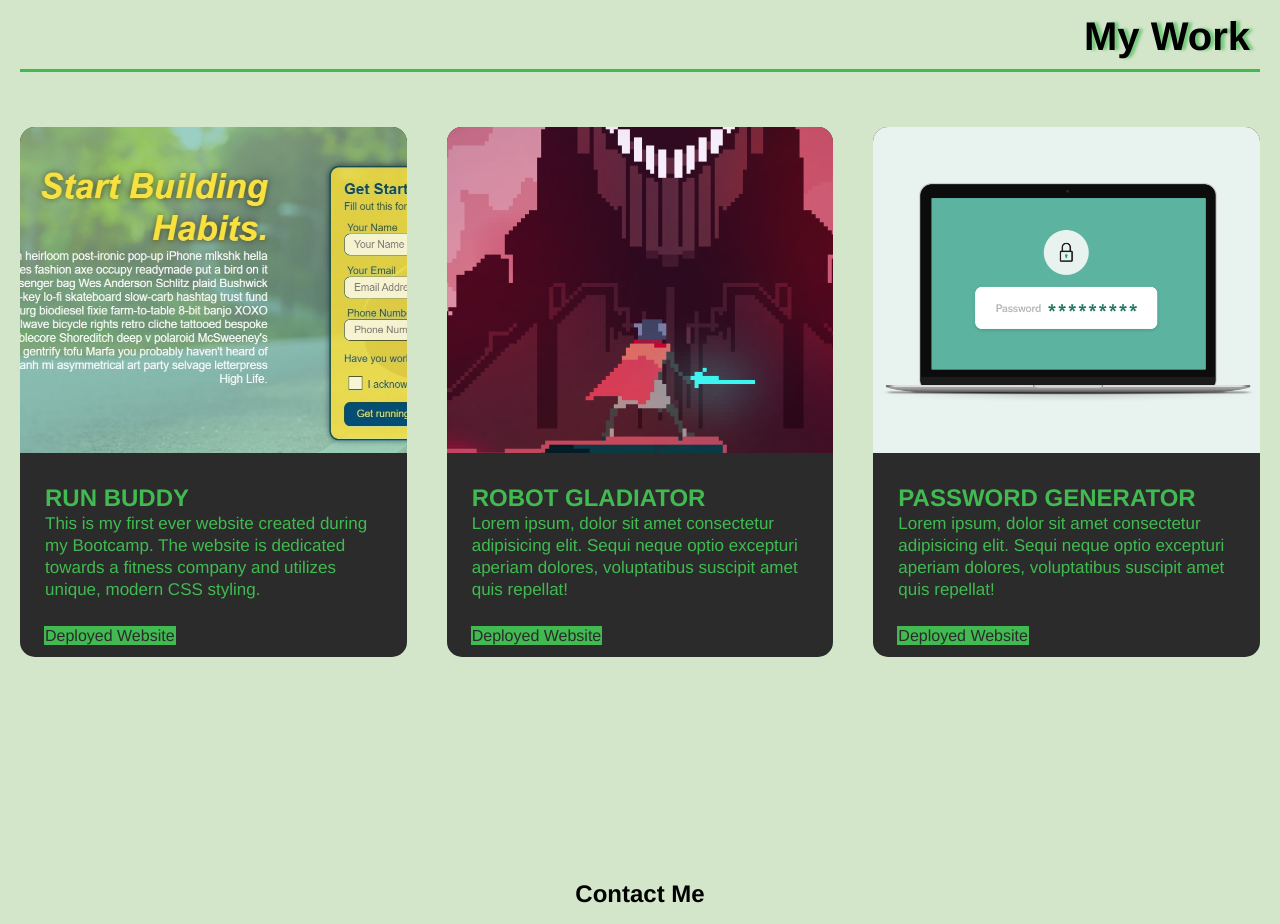
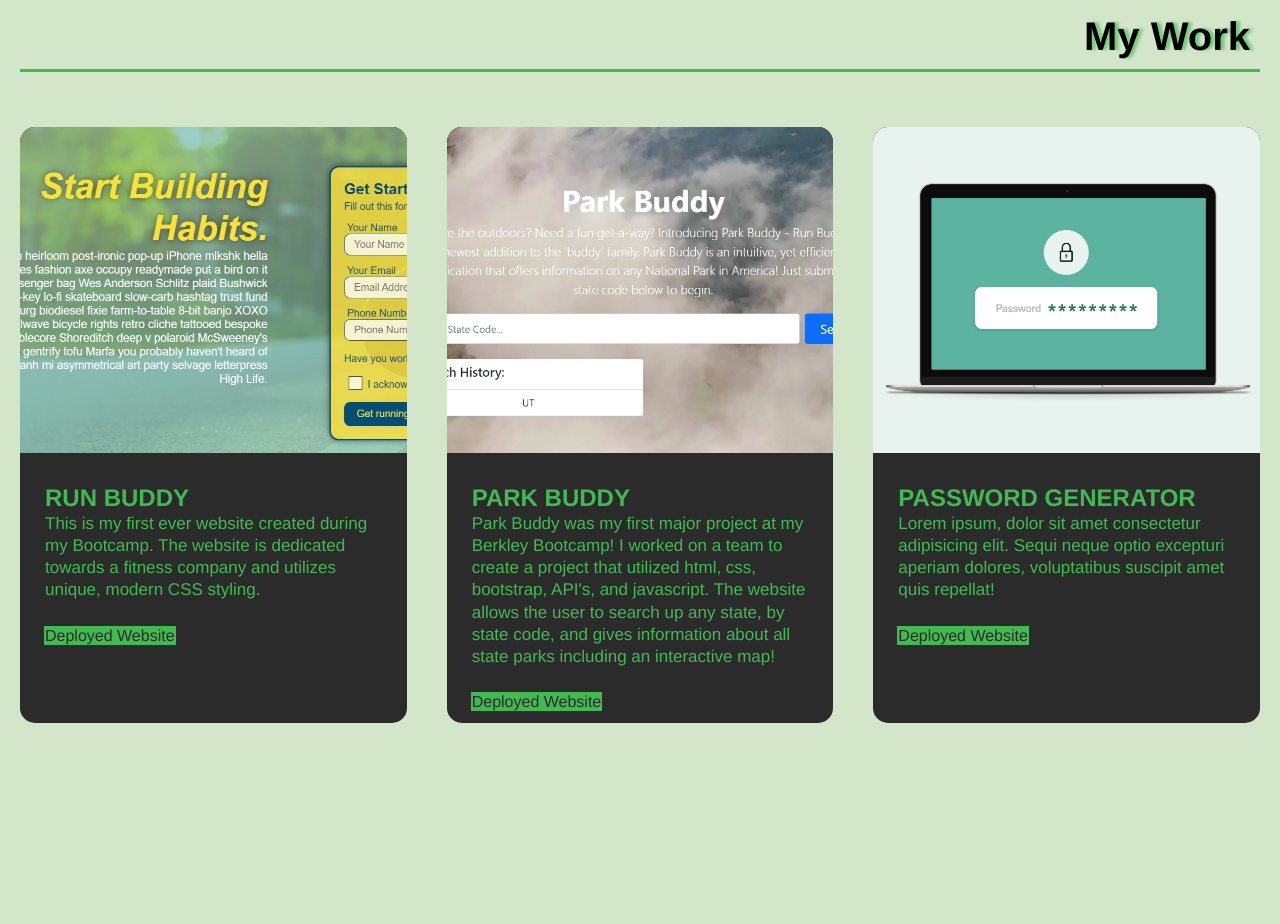
Before and after one commit to magoofy/personal-portfolio, a plain HTML site: page index.html in a window 1280 px wide. Shown: the part 820-1744 px from the top of the page. Drawn offline with Linux system fonts and the light colour scheme.

Commit message:
updated projects

```diff
--- a/index.html
+++ b/index.html
@@ -61,12 +61,16 @@
         </article>
 
         <article class="program">
-          <img src="./assets/images/robot-gladiator2-cropped.png" alt="picture of a 16-bit robot gladiator game" />
+          <img src="./assets/images/website-sc2.jpg" alt="picture of the homepage to park buddy" />
           <div class="program-des">
-            <h3>ROBOT GLADIATOR</h3>
-            <p>Lorem ipsum, dolor sit amet consectetur adipisicing elit. Sequi neque optio excepturi aperiam dolores, voluptatibus suscipit amet quis repellat!</p>
+            <h3>PARK BUDDY</h3>
+            <p>
+                Park Buddy was my first major project at my Berkley Bootcamp! I worked on a team to create a project that utilized html,
+                css, bootstrap, API's, and javascript. The website allows the user to search up any state, by state code, and gives
+                information about all state parks including an interactive map!
+            </p>
             </div>
-            <a href="" target="_blank"> Deployed Website </a>
+            <a href="https://magoofy.github.io/project-1" target="_blank"> Deployed Website </a>
           </article>
 
         <article class="program">
```
Also changed, not shown: assets/images/website-sc.jpg (added), assets/images/website-sc2.jpg (added).
